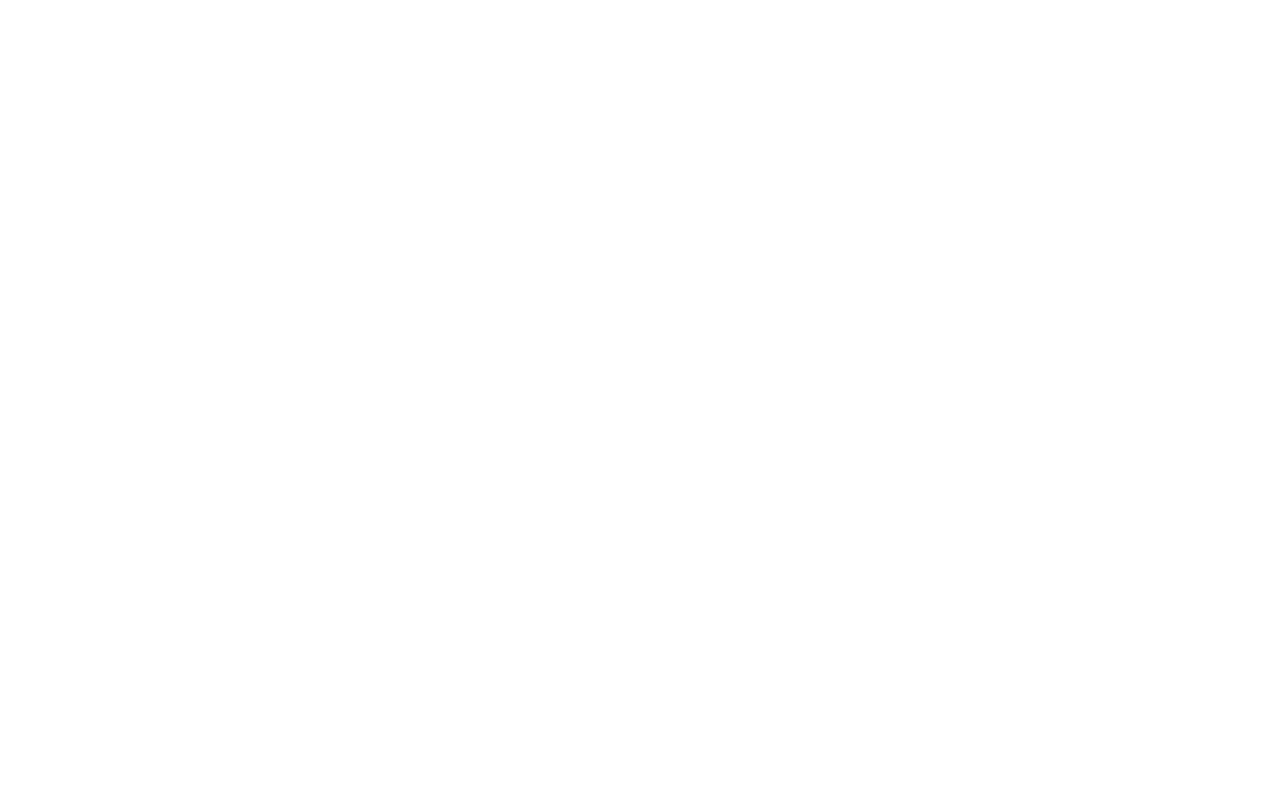
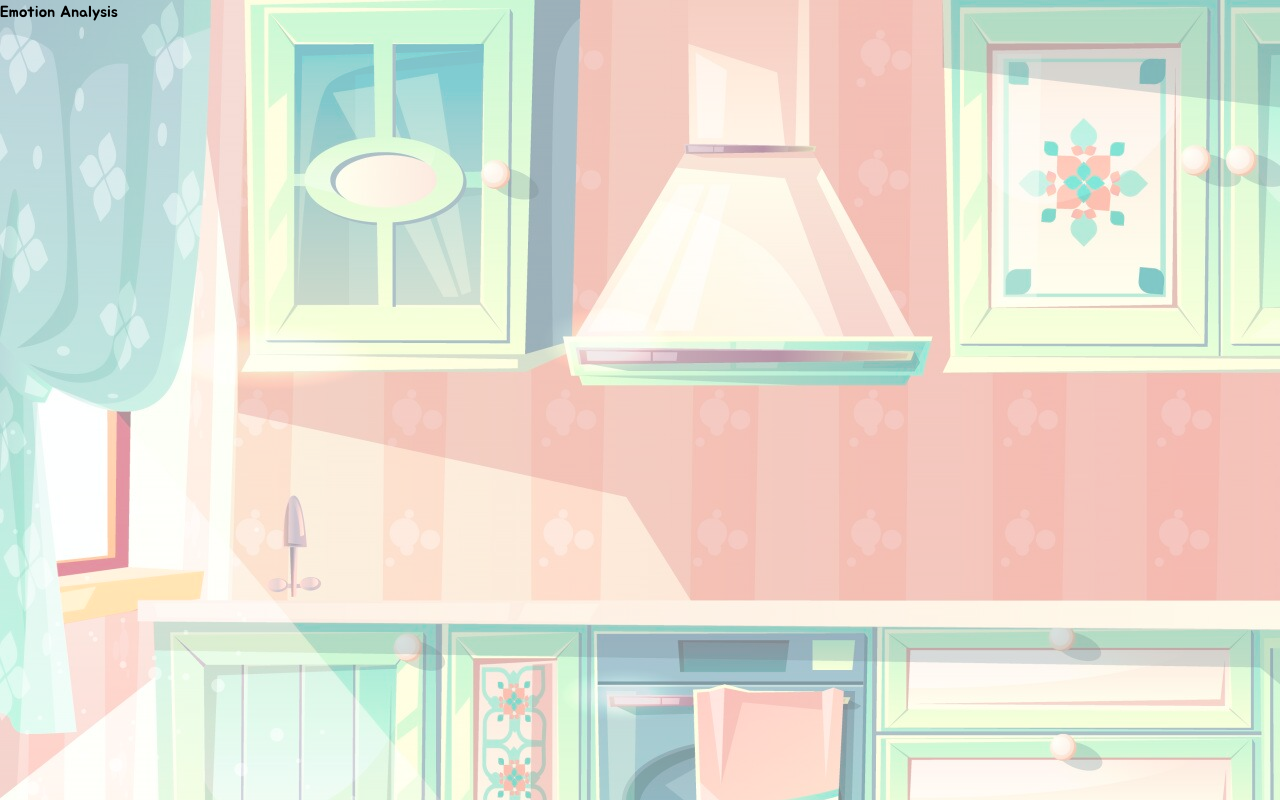
Before and after one commit to xuserena12/sunny-side-diaries, a React (Create React App) app in the folder frontend/: page /emotion-analysis in a window 1280 px wide. Before the commit this address had no page. Built offline with nearby package versions, Linux system fonts and the light colour scheme; a web font is replaced by a local one.

Commit message:
viewing emotions analysis page

```diff
--- a/frontend/src/App.js
+++ b/frontend/src/App.js
@@ -6,6 +6,7 @@
 import Egg from './pages/Egg';
 import Signup from './pages/Signup';
 import Signin from './pages/Signin';
+import EmotionAnalysis from './pages/EmotionAnalysis';
 
 function App() {
   const location = useLocation();
@@ -25,6 +26,7 @@
         <Route path="/egg" element={<Egg />} />
         <Route path="/signup" element={<Signup />} />
         <Route path="/signin" element={<Signin />} />
+        <Route path="/emotion-analysis" element={<EmotionAnalysis/>} />
       </Routes>
     </div>
   );
--- a/frontend/src/pages/EmotionAnalysis.js
+++ b/frontend/src/pages/EmotionAnalysis.js
@@ -1,17 +1,18 @@
-import './Colours.css';
 import './EmotionAnalysis.css';
 const EmotionAnalysis = () => {
     return (
         <div className="bg-main background">
             <h1>Emotion Analysis</h1>
             <div className="chatBox">
-                <ChatBox></ChatBox>
+                {/*<ChatBox></ChatBox>*/}
             </div>
             <div className="emotions-graph">
             </div> {/*pie chart goes here*/}
             <div className="resources">
-                <Resources></Resources>
+                {/*<Resources></Resources>*/}
             </div>
         </div>
     )
 }
+
+export default EmotionAnalysis;
```
